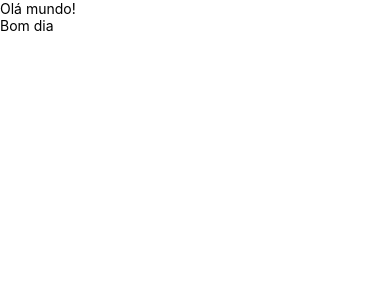
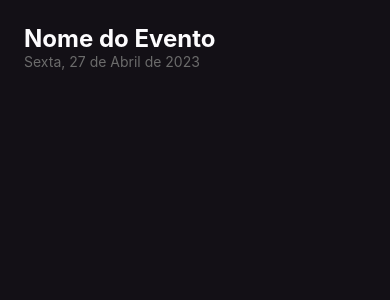
Before and after one commit to IagoLeobas/WorkShop, a React Native app in the folder work/: screen / in a window 390 px wide. Shown: the top 300 px of the page. Built offline with nearby package versions, Linux system fonts and the light colour scheme.

Commit message:
feat: adding style

```diff
--- a/work/App.tsx
+++ b/work/App.tsx
@@ -1,11 +1,30 @@
-import { Fragment } from 'react';
-import { Text } from 'react-native';
+import { Text, View } from 'react-native';
 
 export default function App() {
+
+  //comentário
   return (
-    <Fragment>
-      <Text>Olá mundo!</Text>
-      <Text>Bom dia</Text>
-    </Fragment>
+    <View style={{
+      backgroundColor: '#131016',
+      flex: 1,
+      paddingHorizontal: 24,
+      paddingVertical: 25
+    }}>
+      <Text key={1}
+        style={{
+          color: '#FDFCFE',
+          fontSize: 24,
+          lineHeight: 28.13,
+          fontWeight: '700',
+        }}>
+        Nome do Evento
+      </Text>
+      <Text key={2}
+        style={{
+          color: '#6B6B6B',
+          lineHeight: 18.75,
+          fontWeight: "400",
+        }}>Sexta, 27 de Abril de 2023</Text>
+    </View>
   );
 }
```
